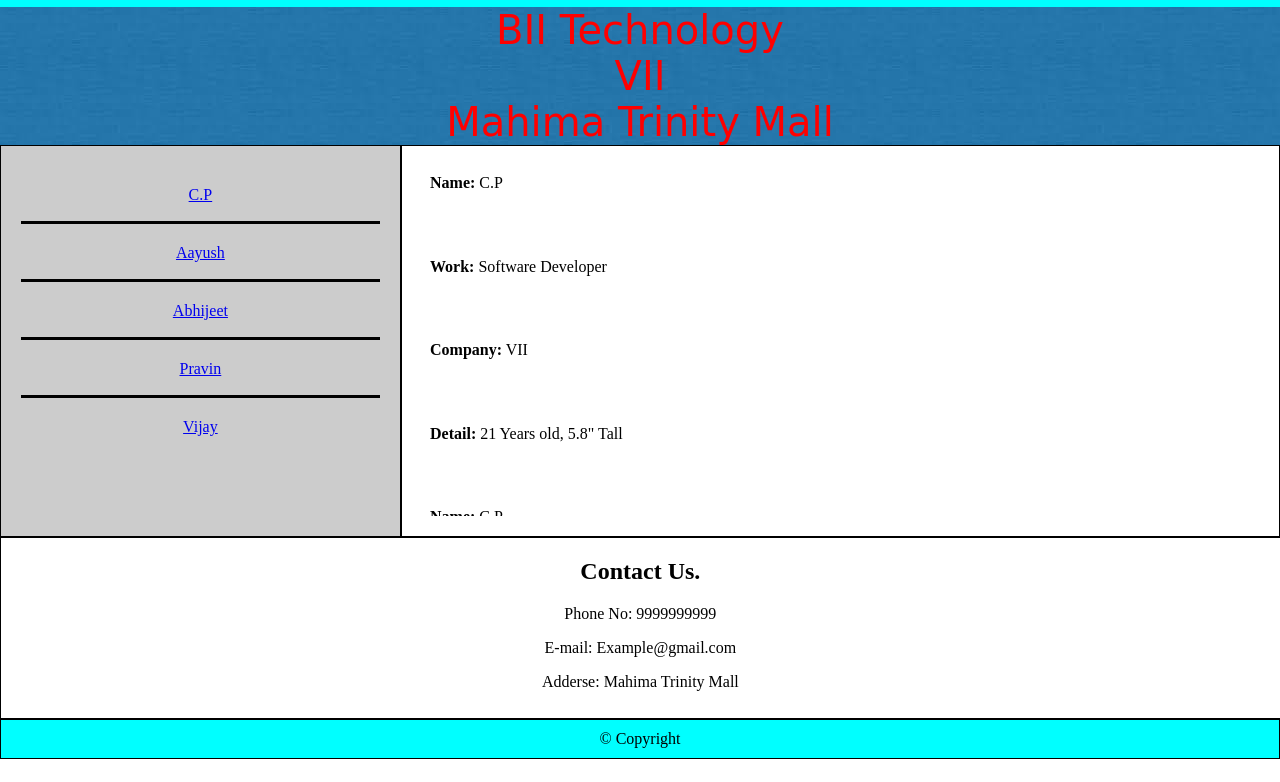
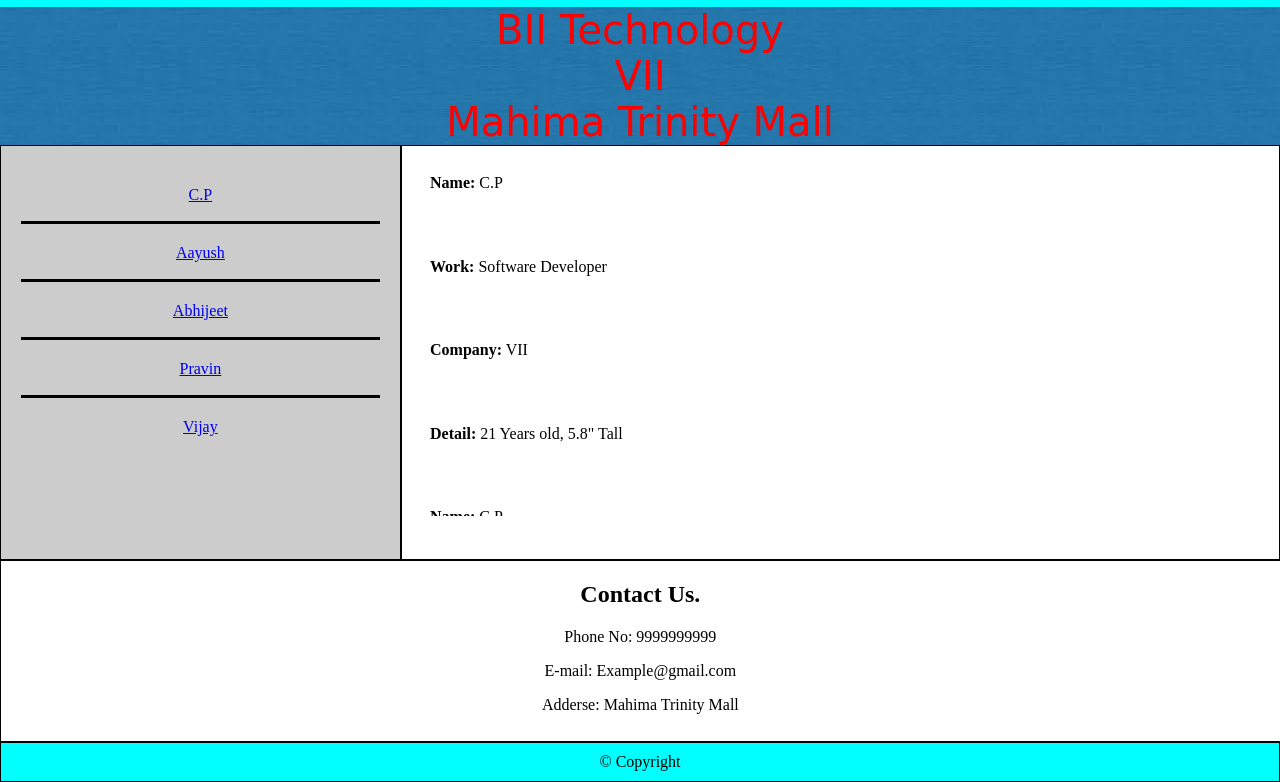
Before and after one commit to AbhijeetPrajapati/HTHLfile, a plain HTML site: page Dommy.html in a window 1280 px wide. Shown: the part 93-875 px from the top of the page. Before the commit the page ends 852 px from the top, so only its background shows below. Drawn offline with Linux system fonts and the light colour scheme.

Commit message:
height adjustment.

```diff
--- a/Style.CSS
+++ b/Style.CSS
@@ -63,7 +63,7 @@ body {
 .nav {
     /* float: left; */
     width: 30%;
-    height: 350px;
+    height: 373px;
     background: #ccc;
     padding: 20px;
     border: 1px solid black;
@@ -126,7 +126,7 @@ nav ul {
     padding: 20px;
     width: 70%;
     background-color: white;
-    height: 350px;
+    height: 373px;
     border: 1px solid black;
 }
 .iframe {
```
